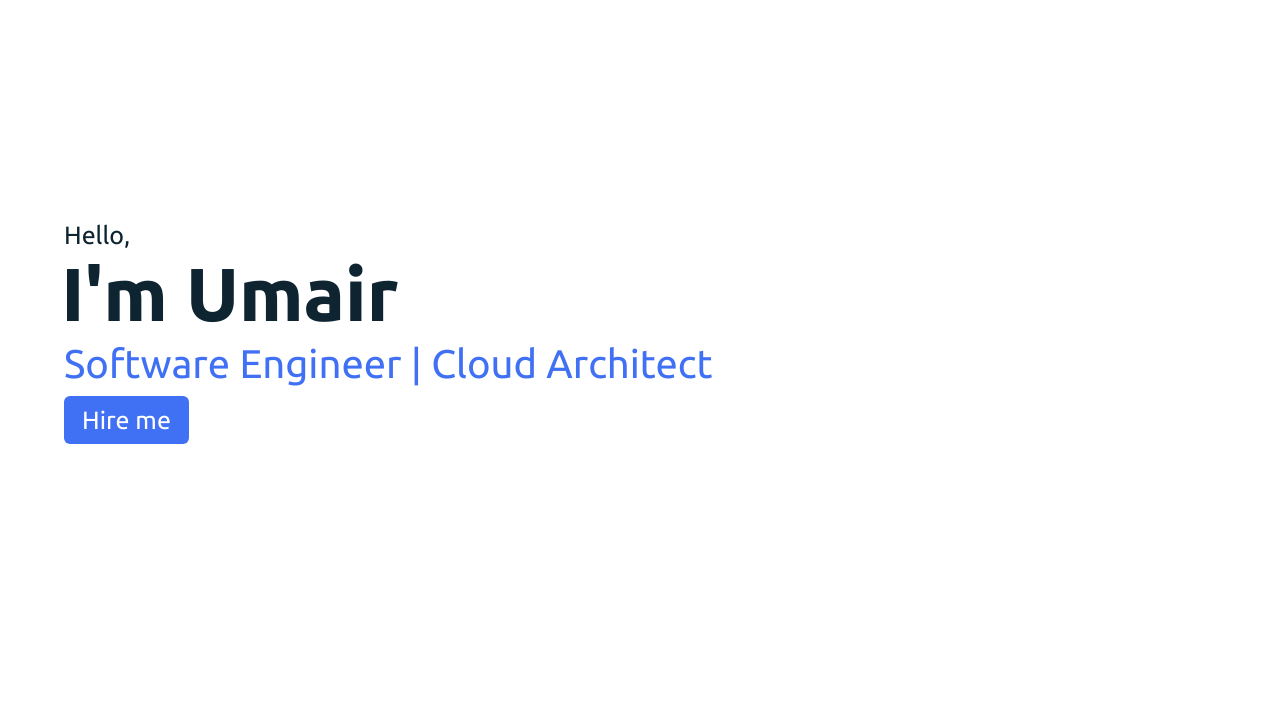
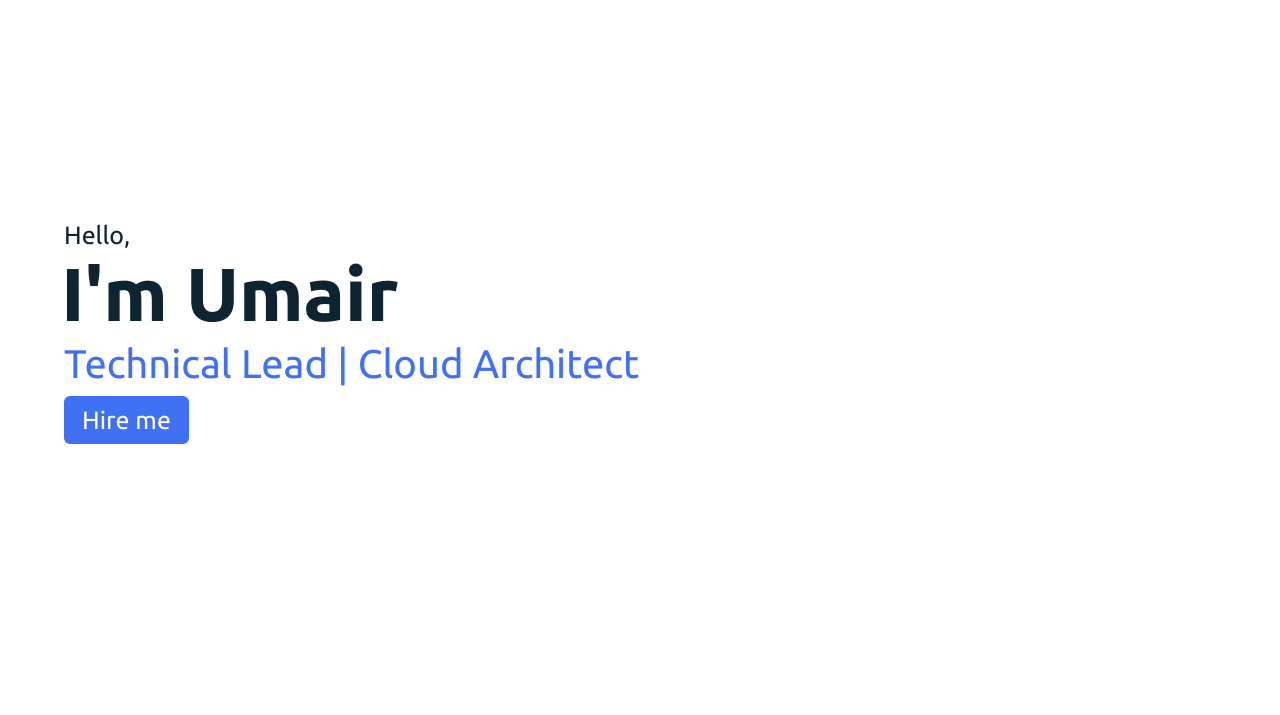
Before and after one commit to OmairAbid/omairabid.github.io, a plain HTML site: page index.html in a window 1280 px wide. Shown: the part 85-800 px from the top of the page. Drawn offline with Linux system fonts and the light colour scheme.

Commit message:
update job title

```diff
--- a/index.html
+++ b/index.html
@@ -51,7 +51,7 @@
       <div class="text">
         <div class="text-one">Hello,</div>
         <div class="text-two">I'm Umair</div>
-        <div class="text-three">Software Engineer | Cloud Architect</div>
+        <div class="text-three">Technical Lead | Cloud Architect</div>
         <!-- <div class="text-four">From </div> -->
       </div>
       <div class="button">
```
